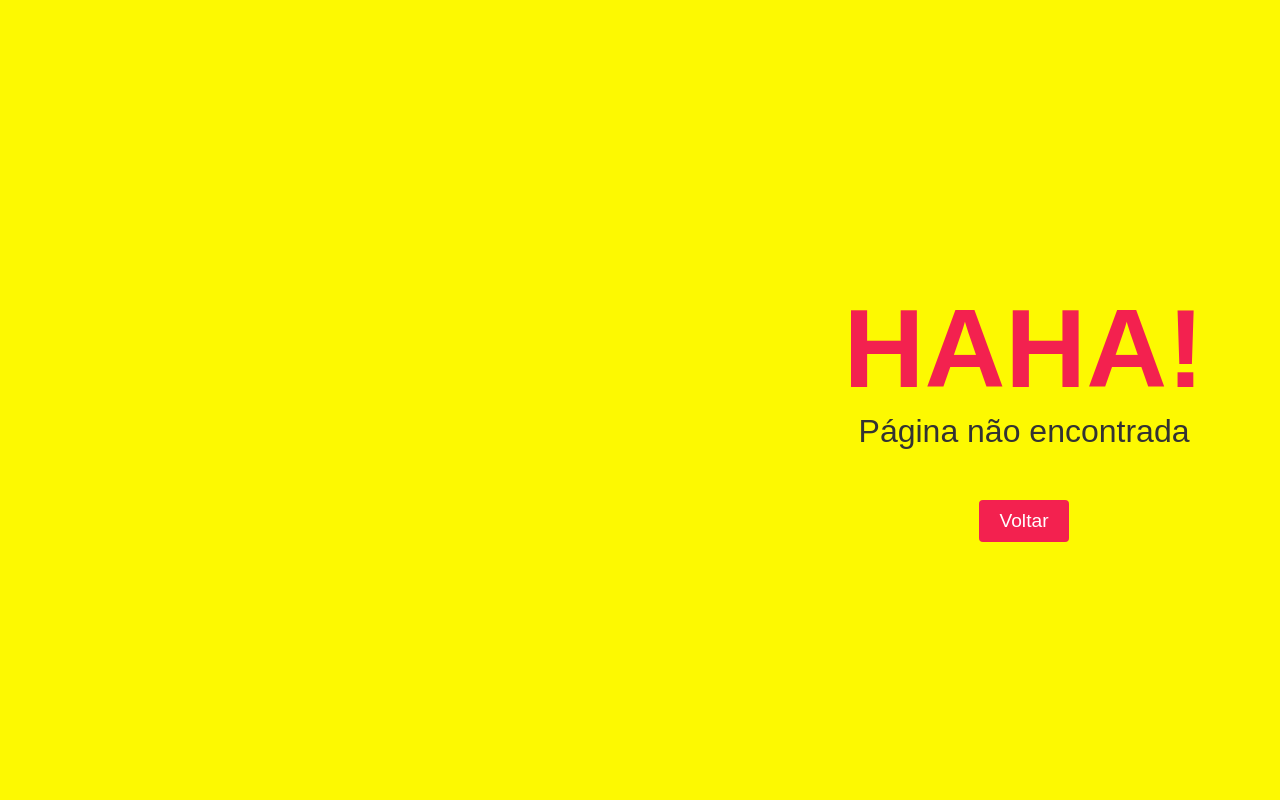
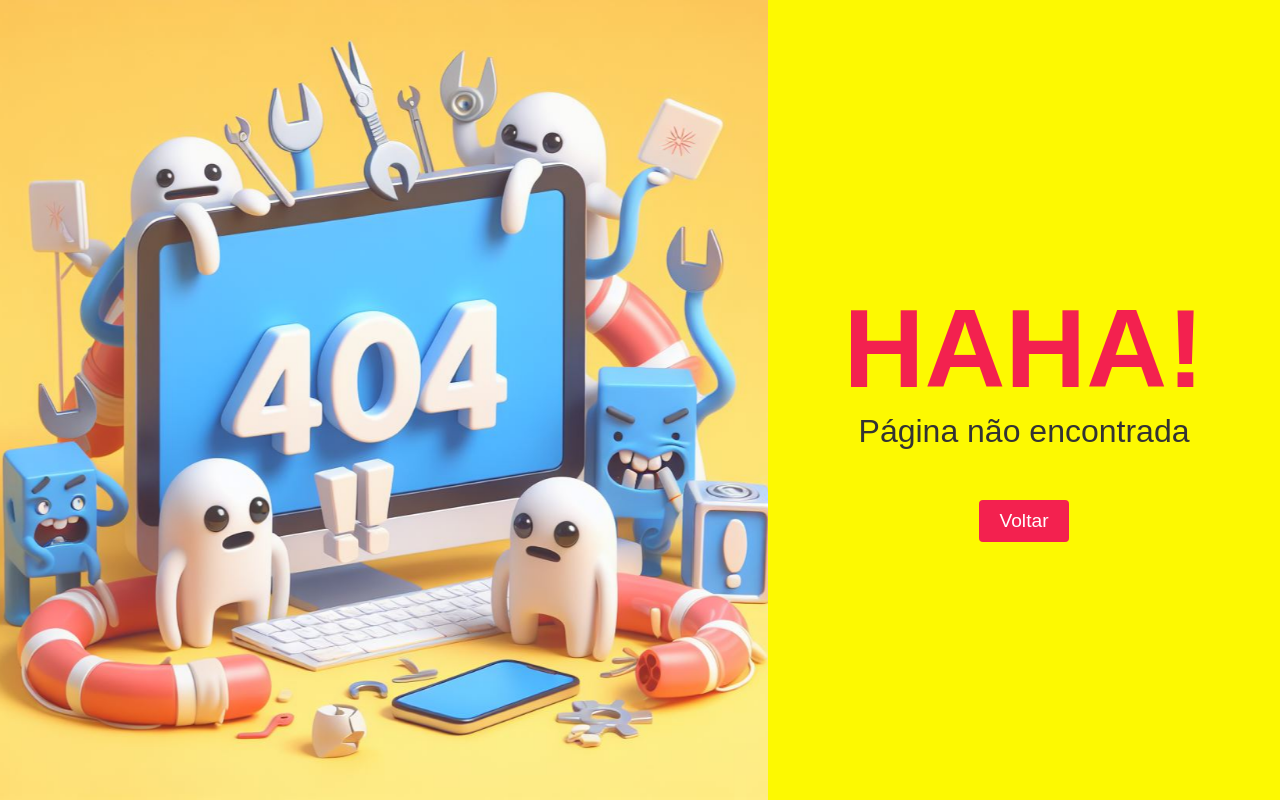
Before and after one commit to JuniorDeLonge/page-error-1, a plain HTML site: page index.html in a window 1280 px wide. Drawn offline with Linux system fonts and the light colour scheme.

Commit message:
Add files via upload

```diff
--- a/css/style.css
+++ b/css/style.css
@@ -24,7 +24,7 @@ body::before {
     left: 0;
     height: 100%;
     width: 60%;
-    background-image: url("img/fundo.jpg");
+    background-image: url("../img/fundo.jpg");
     background-size: cover;
     background-position: center;
     z-index: -1;
```
